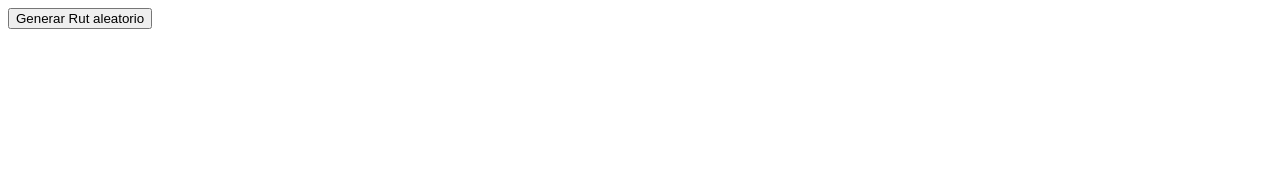
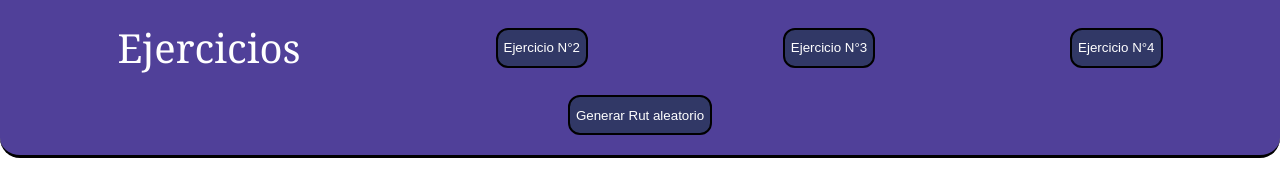
Before and after one commit to lenzx/Prueba-Tecnica, a website: page view/rut.html in a window 1280 px wide. Drawn offline with Linux system fonts and the light colour scheme; files that its build step writes are made by us from their sources; files whose address does not match are found by name.

Commit message:
build(css):ejercicio4,ejercicio1

```diff
--- a/public/css/index.css
+++ b/public/css/index.css
@@ -2,32 +2,74 @@ body {
     margin: 0;
     padding: 0;
     min-height: 100vh;
+    min-width: 700px;
     display: flex;
     flex-direction: column;
 }
 input {
     width: 150px;
 }
+li{
+    list-style: none;
+    margin: auto;
+}
+li:nth-child(1){
+    font-size: 40px;
+    font-family: Georgia, 'Times New Roman', Times, serif;
+    color: white;
+}
+ul {
+    display: flex;
+    justify-content: space-evenly;
 
+}
+.btn-nav, button{
+    background-color: #313866;
+    border-radius: 12px;
+    border: solid black 2px;
+    height: 40px;
+    color: white;
+}
+button:hover {
+    transform: scale(1.2);
+    cursor: pointer;
+}
+
+input {
+    outline: none;
+    height: 20px;
+}
+nav, .contenedor {
+    background-color: #504099 ;
+}
 .contenedor {
     display: flex ;
     justify-content: space-between;
     align-items: center;
-    height: 40px;
+    height: 60px;
+    padding: 0 40px;
 }
 
 #matriz {
     display: flex;
+    color: white;
+    justify-content: center;
+    align-items: center;
 }
 
 .caja > input {
     margin: 0 20px 0 2px;
+    border-radius: 20px;
+    border: 3px solid black;
+    width: 80px;
+    padding: 0 10px;
 }
 #contenedor-tabla {
     flex-grow: 1;
-    margin: 20px;
+    padding: 20px;
     display: grid;
     place-content: center;
+    background-color: white;
 
 }
 #tabla {
@@ -37,5 +79,7 @@ input {
 
 td {
     width: 32px;
-    border: 1px solid rgb(6, 122, 2);
+    border: 4px outset black;
+    border-radius:8 px;
+    background-color: white;
 }
--- /dev/null
+++ b/public/css/rut.css
@@ -0,0 +1,56 @@
+body {
+    margin: 0;
+    padding: 0;
+    min-height: 100vh;
+    display: flex;
+    flex-direction: column;
+}
+
+li{
+    list-style: none;
+    margin: auto;
+}
+li:nth-child(1){
+    font-size: 40px;
+    font-family: Georgia, 'Times New Roman', Times, serif;
+    color: white;
+}
+ul {
+    display: flex;
+    justify-content: space-evenly;
+    margin: 0;
+    padding: 20px;
+
+}
+
+form {
+    text-align: center;
+    height: 60px;
+    border-bottom-left-radius: 20px;
+    border-bottom-right-radius: 20px;
+    border-bottom: 3px black solid ;
+}
+
+#respuesta {
+    flex-grow: 1;
+    display: grid;
+    place-content: center;
+    font-size: 80px;
+    font-family: sans-serif;
+}
+
+.btn-nav, button{
+    background-color: #313866;
+    border-radius: 12px;
+    border: solid black 2px;
+    height: 40px;
+    color: white;
+}
+button:hover {
+    transform: scale(1.2);
+    cursor: pointer;
+}
+
+nav,form {
+    background-color: #504099;
+}
--- a/public/js/rut.js
+++ b/public/js/rut.js
@@ -6,6 +6,9 @@ const generarNumero = (cantidad) => {
         lista.push(Math.floor(Math.random()*10));
     }
     if (lista[0] == 0){
+        if (lista[1] == 0) {
+            lista[1] == Math.floor(Math.random()*9) + 1;
+        }
         lista.shift();
     }
     return lista
--- a/view/rut.html
+++ b/view/rut.html
@@ -4,8 +4,17 @@
     <meta charset="UTF-8">
     <meta name="viewport" content="width=device-width, initial-scale=1.0">
     <title>Document</title>
+    <link rel="stylesheet" href="./css/rut.css">
 </head>
 <body>
+    <nav>
+        <ul>
+            <li>Ejercicios</li>
+            <li><a href="ejercicio2"><button class="btn-nav">Ejercicio N°2</button></a></li>
+            <li><a href=""><button class="btn-nav">Ejercicio N°3</button></a></li>
+            <li><a href="/"><button class="btn-nav">Ejercicio N°4</button></a></li>
+        </ul>
+    </nav>
     <form action="">
         <button type="submit">Generar Rut aleatorio</button>
     </form>
```
Also changed, not shown: view/index.html (+8 -0 lines).
